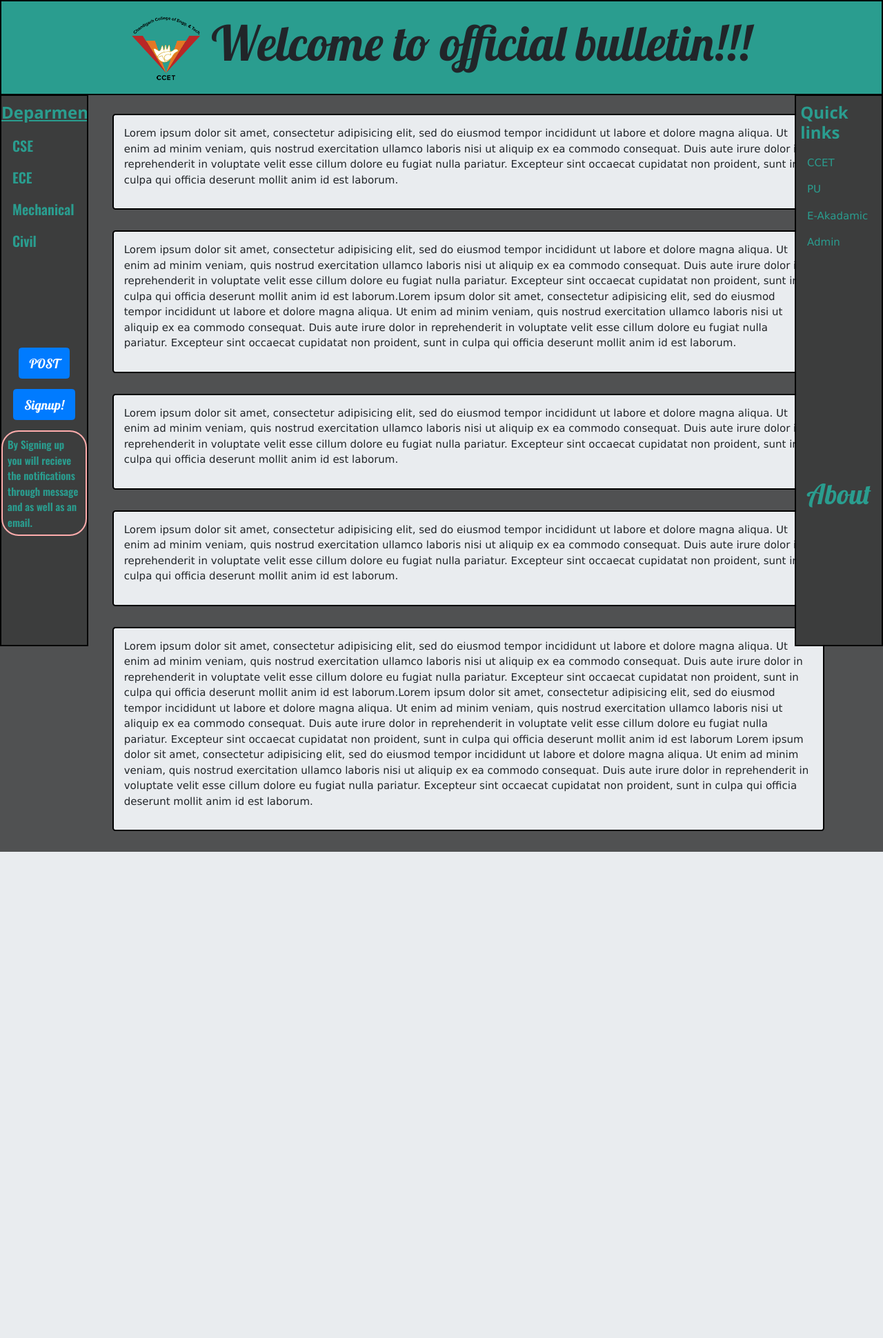
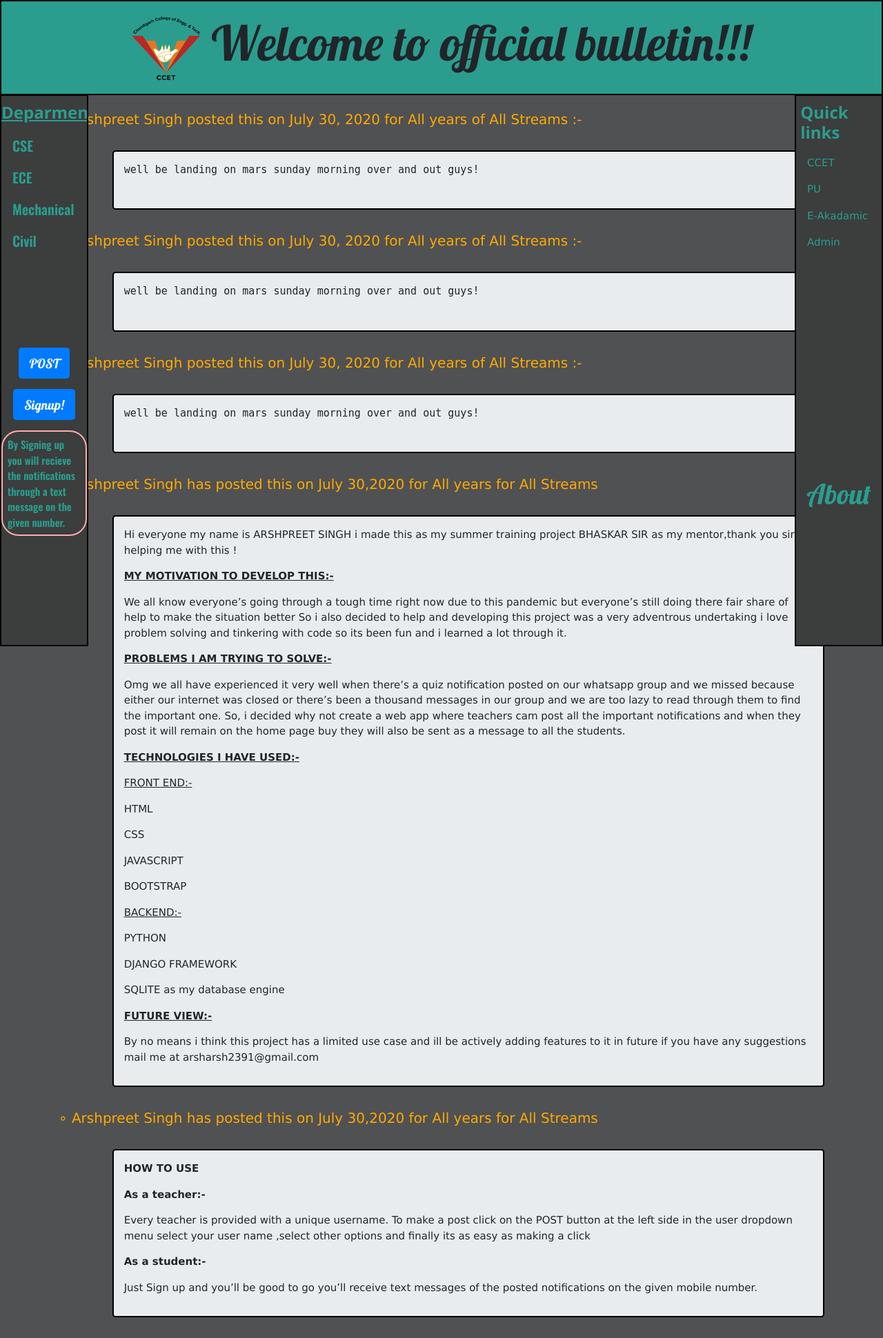
Before and after one commit to Arsh0023/online_bulletin_webapp, a Django app: page / in a window 1280 px wide. Shown: the whole page at 69% size. Before the commit the page ends 1235 px from the top, so only its background shows below. Run offline with Django 3.2, Linux system fonts and the light colour scheme; data comes from the database, SQL or seed files in the repository; both versions use the stored data as it was after the commit; some libraries are stand-ins or nearby versions.

Commit message:
sending messages as posts

```diff
--- a/messenger_app/urls.py
+++ b/messenger_app/urls.py
@@ -7,4 +7,6 @@ path("",views.index,name="index"),
 path("student_register/",views.student_register,name="student_register"),
 path("login/",views.user_login,name="user_login"),
 path("create_post/",views.create_post,name="create_post"),
+path("about/",views.about,name="about")
+# path("success/",views.reg_success,name="reg_success"),
 ]
--- a/messenger_app/views.py
+++ b/messenger_app/views.py
@@ -1,6 +1,9 @@
+import requests
+
 from django.shortcuts import render
 from django.http import HttpResponse
 from . import forms
+from . import models
 
 
 from django.contrib.auth import authenticate,login,logout
@@ -12,7 +15,15 @@ from django.contrib.auth.decorators import login_required
 
 # Create your views here.
 def index(request):
-    return render(request,"messenger_app/homepage.html")
+    info_list = models.info.objects.all().order_by('-date')
+    return_dict = {"info_list":info_list}
+    return render(request,"messenger_app/homepage.html",context=return_dict)
+
+def about(request):
+    return render(request,"messenger_app/about.html")
+
+def reg_success(request):
+    return render(request,"messenger_app/reg_success.html")
 
 def student_register(request):
     student_register_form = forms.student_register_form()
@@ -21,7 +32,7 @@ def student_register(request):
         if(student_register_form.is_valid()):
             student_register_form = forms.student_register_form(request.POST)
             student_register_form.save(commit=True)
-            return HttpResponse("Registered Successfully")
+            return render(request,"messenger_app/reg_success.html")
 
         else:
             return HttpResponse("Failed to Save!")
@@ -49,6 +60,22 @@ def user_login(request):
     else:
         return render(request,"messenger_app/login.html")
 
+def send_sms(phone,text):
+    url = "https://www.fast2sms.com/dev/bulk"
+
+    payload = "sender_id=FSTSMS&message={}&language=english&route=p&numbers={}".format(text,phone)
+
+    headers = {
+    'authorization': "BR6gtTay8dxMOQV7EbW5HC3FkIGrPwS9jLiuKJANU4vXZfDqhsIo9PptBGHvXU1dkYCbmOKewqWA2MZL",
+    'Content-Type': "application/x-www-form-urlencoded",
+    'Cache-Control': "no-cache",
+    }
+
+    response = requests.request("POST", url, data=payload, headers=headers)
+
+    # if __name__ == '__main__':
+    #     print(response.text)
+
 
 def create_post(request):
     form = forms.create_post_form()
@@ -66,7 +93,10 @@ def create_post(request):
 
                 #commit it to databse
                 form.save(commit="True")
-                # if(form.cleaned_data["send_as_message"]):
+                if(form.cleaned_data["send_as_message"]):
+                    students = models.student.objects.all()
+                    for s in students:
+                        send_sms(s.phone_no,form.cleaned_data["information"])
                     #it will be displayed on the homepage and the user will be returned to the homepages
                 return HttpResponseRedirect(reverse("index"))
 
--- a/static/homepage_master.css
+++ b/static/homepage_master.css
@@ -58,3 +58,7 @@ body{
     margin-left: 7%;
     padding: 15px;
 }
+
+.jumbotron{
+    background: #e9ecef;
+}
--- a/templates/messenger_app/base.html
+++ b/templates/messenger_app/base.html
@@ -34,7 +34,7 @@ Welcome to official bulletin!!!</h1>
             <a class="btn btn-primary btn-lg" href="{%url "messenger_app:create_post"%}">POST</a>
             <a class="btn btn-primary btn-lg" href="{% url "messenger_app:student_register"%}">Signup!</a>
         </div>
-        <p id = "signup_p">By Signing up you will recieve the notifications through message and as well as an email.</p>
+        <p id = "signup_p">By Signing up you will recieve the notifications through a text message on the given number.</p>
         </div>
         <br><br><br><br><br><br>
 
@@ -48,7 +48,7 @@ Welcome to official bulletin!!!</h1>
 
         <br><br><br><br><br><br><br><br><br><br><br><br><br><br>
         <div id="heading_links">
-            <a href="#">About</a>
+            <a href="{%url "messenger_app:about"%}">About</a>
         </div>
         </div>
 
--- a/templates/messenger_app/homepage.html
+++ b/templates/messenger_app/homepage.html
@@ -33,7 +33,7 @@ Welcome to official bulletin!!!</h1>
             <a class="btn btn-primary btn-lg" href="{%url "messenger_app:create_post"%}">POST</a>
             <a class="btn btn-primary btn-lg" href="{% url "messenger_app:student_register"%}">Signup!</a>
         </div>
-        <p id = "signup_p">By Signing up you will recieve the notifications through message and as well as an email.</p>
+        <p id = "signup_p">By Signing up you will recieve the notifications through a text message on the given number.</p>
         </div>
         <br><br><br><br><br><br>
 
@@ -47,40 +47,81 @@ Welcome to official bulletin!!!</h1>
 
         <br><br><br><br><br><br><br><br><br><br><br><br><br><br>
         <div id="heading_links">
-            <a href="#">About</a>
+            <a href="{%url "messenger_app:about"%}">About</a>
         </div>
         </div>
 
         <div class="container">
-
+            <br>
+            <!-- this is where the loop will run! -->
+            {% if info_list %}
+            {% for i in info_list %}
+            <p style="color:#ffaa00;font-size:20px;"> &#8728; {{i.user.first_name}} {{i.user.last_name}} posted this on {{i.date}} for {{i.year}} of {{i.stream}} :- </p>
             <div class="jumbotron" id="posted_notifications">
                 <!-- all the posted notifications will be dynamically posted here -->
-                <p>Lorem ipsum dolor sit amet, consectetur adipisicing elit, sed do eiusmod tempor incididunt ut labore et dolore magna aliqua. Ut enim ad minim veniam, quis nostrud exercitation ullamco laboris nisi ut aliquip ex ea commodo consequat. Duis aute irure dolor in reprehenderit in voluptate velit esse cillum dolore eu fugiat nulla pariatur. Excepteur sint occaecat cupidatat non proident, sunt in culpa qui officia deserunt mollit anim id est laborum.</p>
+                <pre><p>{{i.information}}</p></pre>
             </div>
-
+            {%endfor%}
+            {% else %}
+            <h2>No infos posted yet!</h2>
+            {% endif %}
+            <p style="color:#ffaa00;font-size:20px;"> &#8728; Arshpreet Singh has posted this on July 30,2020 for All years for All Streams </p>
             <div class="jumbotron" id="posted_notifications">
                 <!-- all the posted notifications will be dynamically posted here -->
-                <p>Lorem ipsum dolor sit amet, consectetur adipisicing elit, sed do eiusmod tempor incididunt ut labore et dolore magna aliqua. Ut enim ad minim veniam, quis nostrud exercitation ullamco laboris nisi ut aliquip ex ea commodo consequat. Duis aute irure dolor in reprehenderit in voluptate velit esse cillum dolore eu fugiat nulla pariatur. Excepteur sint occaecat cupidatat non proident, sunt in culpa qui officia deserunt mollit anim id est laborum.Lorem ipsum dolor sit amet, consectetur adipisicing elit, sed do eiusmod tempor incididunt ut labore et dolore magna aliqua. Ut enim ad minim veniam, quis nostrud exercitation ullamco laboris nisi ut aliquip ex ea commodo consequat. Duis aute irure dolor in reprehenderit in voluptate velit esse cillum dolore eu fugiat nulla pariatur. Excepteur sint occaecat cupidatat non proident, sunt in culpa qui officia deserunt mollit anim id est laborum.</p>
-            </div>
+                <p>Hi everyone my name is ARSHPREET SINGH i made this as my summer training project BHASKAR SIR as my mentor,thank you sir for helping me with this !</p>
 
-            <div class="jumbotron" id="posted_notifications">
-                <!-- all the posted notifications will be dynamically posted here -->
-                <p>Lorem ipsum dolor sit amet, consectetur adipisicing elit, sed do eiusmod tempor incididunt ut labore et dolore magna aliqua. Ut enim ad minim veniam, quis nostrud exercitation ullamco laboris nisi ut aliquip ex ea commodo consequat. Duis aute irure dolor in reprehenderit in voluptate velit esse cillum dolore eu fugiat nulla pariatur. Excepteur sint occaecat cupidatat non proident, sunt in culpa qui officia deserunt mollit anim id est laborum.</p>
+<p><u><b>MY MOTIVATION TO DEVELOP THIS:- </b></u></p>
 
-            </div>
+<p> We all know everyone&rsquo;s going through a tough time right now due to this pandemic but everyone&rsquo;s still doing there fair share of help to make the situation better So i also decided to help and developing this project was a very adventrous undertaking i love problem solving and tinkering with code so its been fun and i learned a lot through it.</p>
 
-            <div class="jumbotron" id="posted_notifications">
-                <!-- all the posted notifications will be dynamically posted here -->
-                <p>Lorem ipsum dolor sit amet, consectetur adipisicing elit, sed do eiusmod tempor incididunt ut labore et dolore magna aliqua. Ut enim ad minim veniam, quis nostrud exercitation ullamco laboris nisi ut aliquip ex ea commodo consequat. Duis aute irure dolor in reprehenderit in voluptate velit esse cillum dolore eu fugiat nulla pariatur. Excepteur sint occaecat cupidatat non proident, sunt in culpa qui officia deserunt mollit anim id est laborum.</p>
+<p><u>
+    <b>PROBLEMS I AM TRYING TO SOLVE:-</b>
+</u></p>
 
-            </div>
+<p> Omg we all have experienced it very well when there&rsquo;s a quiz notification posted on our whatsapp group and we missed because either our internet was closed or there&rsquo;s been a thousand messages in our group and we are too lazy to read through them to find the important one. So, i decided why not create a web app where teachers cam post all the important notifications and when they post it will remain on the home page buy they will also be sent as a message to all the students.</p>
 
-            <div class="jumbotron" id="posted_notifications">
-                <!-- all the posted notifications will be dynamically posted here -->
-                <p>Lorem ipsum dolor sit amet, consectetur adipisicing elit, sed do eiusmod tempor incididunt ut labore et dolore magna aliqua. Ut enim ad minim veniam, quis nostrud exercitation ullamco laboris nisi ut aliquip ex ea commodo consequat. Duis aute irure dolor in reprehenderit in voluptate velit esse cillum dolore eu fugiat nulla pariatur. Excepteur sint occaecat cupidatat non proident, sunt in culpa qui officia deserunt mollit anim id est laborum.Lorem ipsum dolor sit amet, consectetur adipisicing elit, sed do eiusmod tempor incididunt ut labore et dolore magna aliqua. Ut enim ad minim veniam, quis nostrud exercitation ullamco laboris nisi ut aliquip ex ea commodo consequat. Duis aute irure dolor in reprehenderit in voluptate velit esse cillum dolore eu fugiat nulla pariatur. Excepteur sint occaecat cupidatat non proident, sunt in culpa qui officia deserunt mollit anim id est laborum Lorem ipsum dolor sit amet, consectetur adipisicing elit, sed do eiusmod tempor incididunt ut labore et dolore magna aliqua. Ut enim ad minim veniam, quis nostrud exercitation ullamco laboris nisi ut aliquip ex ea commodo consequat. Duis aute irure dolor in reprehenderit in voluptate velit esse cillum dolore eu fugiat nulla pariatur. Excepteur sint occaecat cupidatat non proident, sunt in culpa qui officia deserunt mollit anim id est laborum.</p>
-            </div>
+<p><u>
+    <b>TECHNOLOGIES I HAVE USED:-</b>
+</u></p>
 
-        </div>
+<p><u>FRONT END:-</u></p>
+
+<p> HTML</p>
+
+<p> CSS</p>
+
+<p> JAVASCRIPT</p>
+
+<p> BOOTSTRAP</p>
+
+<p><u>BACKEND:-</u></p>
+
+<p> PYTHON</p>
+
+<p> DJANGO FRAMEWORK</p>
+
+<p> SQLITE as my database engine</p>
+
+<p><u>
+<b>FUTURE VIEW:-</b>
+</u></p>
+
+<p> By no means i think this project has a limited use case and ill be actively adding features to it in future if you have any suggestions mail me at arsharsh2391@gmail.com</p>
+</div>
+            <div class="">
+                <p style="color:#ffaa00;font-size:20px;"> &#8728; Arshpreet Singh has posted this on July 30,2020 for All years for All Streams </p>
+                <div class="jumbotron" id="posted_notifications">
+                    <p><b>HOW TO USE</b></p>
+
+<p><b>As a teacher:-</b></p>
+
+<p>Every teacher is provided with a unique username. To make a post click on the POST button at the left side in the user dropdown menu select your user name ,select other options and finally its as easy as making a click</p>
+
+<p><b>As a student:-</b></p>
+
+<p>Just Sign up and you&rsquo;ll be good to go you&rsquo;ll receive text messages of the posted notifications on the given mobile number.</p>
+                </div>
+
 
 
     </body>
```
Also changed, not shown: messenger_app/models.py (+8 -8 lines), templates/messenger_app/about.html (added, +47 -0 lines), templates/messenger_app/reg_success.html (added, +13 -0 lines), db.sqlite3, messenger_app/migrations/0008_auto_20200730_0153.py (added), messenger_app/migrations/0009_auto_20200730_1254.py (added), messenger_app/migrations/0010_auto_20200730_2003.py (added).
